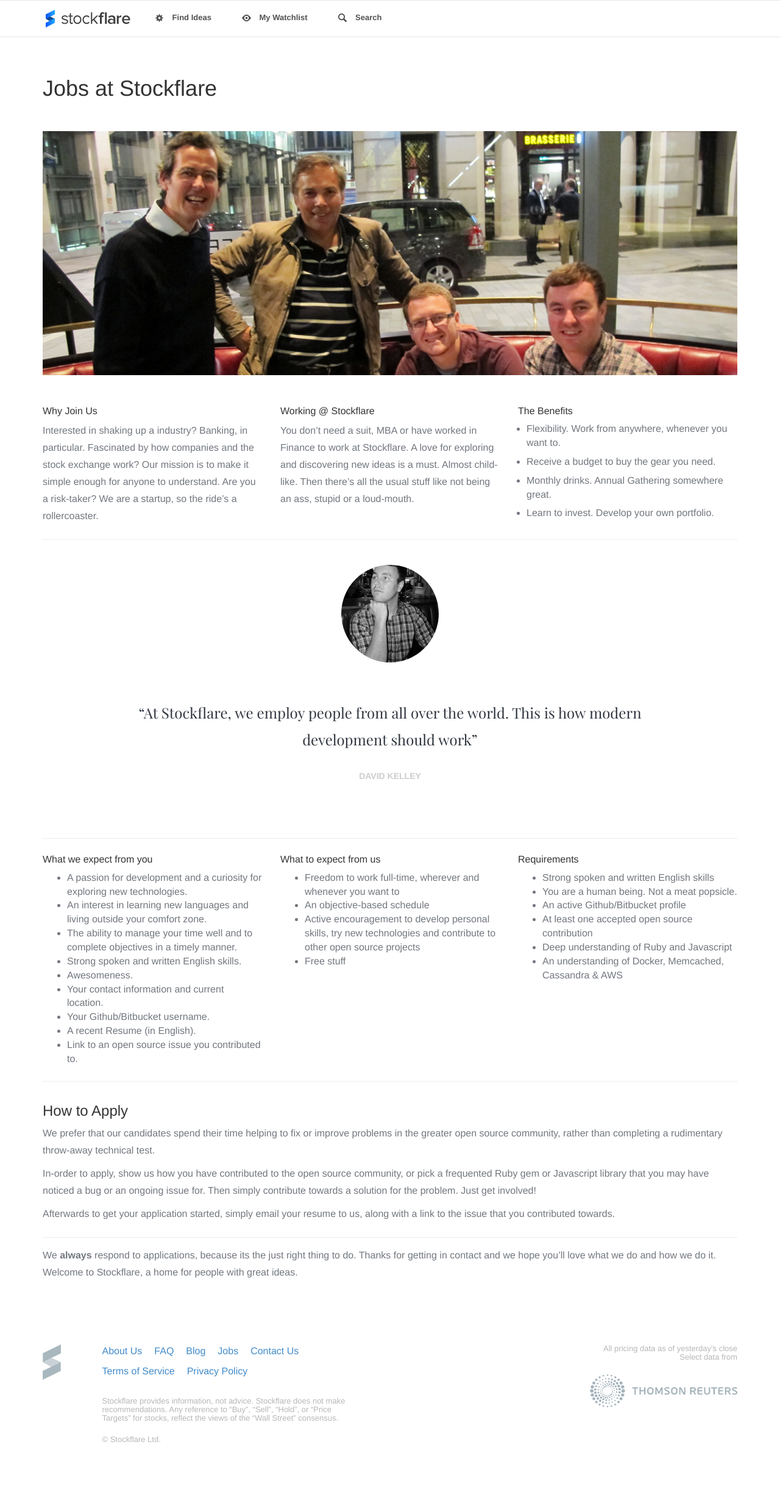
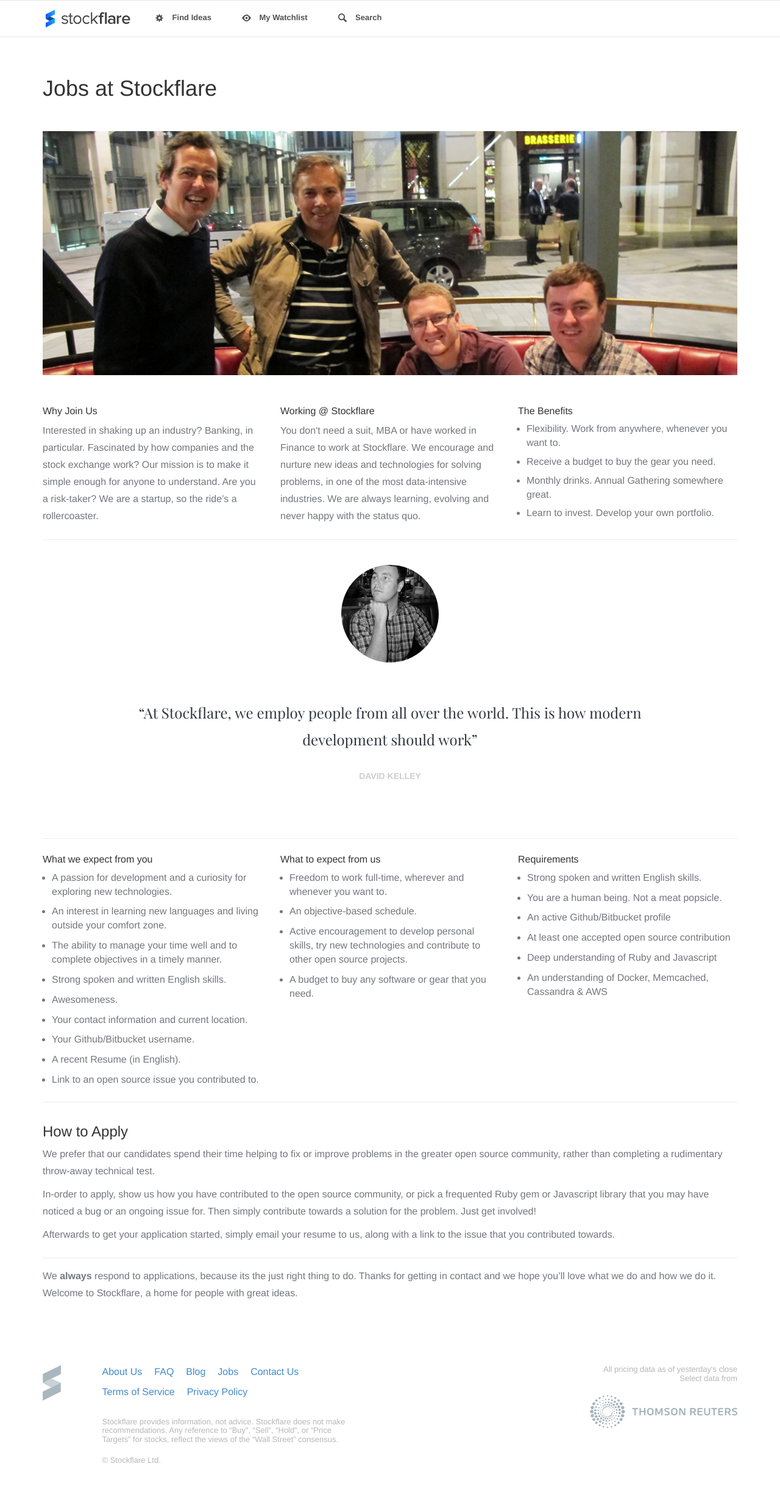
Before and after one commit to Stockflare/pages, a Jekyll site: the page built from jobs/index.markdown, in a window 1280 px wide. Shown: the whole page at 61% size. Built offline with Jekyll 4.4.1, drawn with Linux system fonts in a browser that asks for light colours; nearby versions of some CDN libraries; before the commit the page ends 2407 px from its top, so only the background shows below that.

Commit message:
Alterations to Contact page and Jobs page [#78392962]

```diff
--- a/css/main.css
+++ b/css/main.css
@@ -176,7 +176,7 @@
   margin-bottom: 20px;
 }
 
-.about header {
+.about header, .contact header {
   display: none;
 }
 
@@ -264,6 +264,18 @@
   height: auto;
   display: block;
   margin: auto;
+}
+
+.jobs .requirements {
+  padding-left: 15px;
+}
+
+.jobs .requirements li {
+  margin-top: 10px;
+}
+
+.jobs .requirements li:first-child {
+  margin-top: 0px;
 }
 
 .about th
--- a/jobs/index.markdown
+++ b/jobs/index.markdown
@@ -13,12 +13,12 @@
 
   <div class="col-md-4">
     <h5>Why Join Us</h5>
-    <p>Interested in shaking up a industry? Banking, in particular. Fascinated by how companies and the stock exchange work? Our mission is to make it simple enough for anyone to understand. Are you a risk-taker? We are a startup, so the ride’s a rollercoaster.</p>
+    <p>Interested in shaking up an industry? Banking, in particular. Fascinated by how companies and the stock exchange work? Our mission is to make it simple enough for anyone to understand. Are you a risk-taker? We are a startup, so the ride’s a rollercoaster.</p>
   </div>
 
   <div class="col-md-4">
     <h5>Working @ Stockflare</h5>
-    <p>You don’t need a suit, MBA or have worked in Finance to work at Stockflare. A love for exploring and discovering new ideas is a must. Almost child-like. Then there’s all the usual stuff like not being an ass, stupid or a loud-mouth.</p>
+    <p>You don't need a suit, MBA or have worked in Finance to work at Stockflare. We encourage and nurture new ideas and technologies for solving problems, in one of the most data-intensive industries. We are always learning, evolving and never happy with the status quo.</p>
   </div>
 
   <div class="col-md-4">
@@ -43,7 +43,7 @@
 
   <div class="col-md-4">
     <h5>What we expect from you</h5>
-    <ul>
+    <ul class="requirements">
       <li>A passion for development and a curiosity for exploring new technologies.</li>
       <li>An interest in learning new languages and living outside your comfort zone.</li>
       <li>The ability to manage your time well and to complete objectives in a timely manner.</li>
@@ -58,18 +58,18 @@
 
   <div class="col-md-4">
     <h5>What to expect from us</h5>
-    <ul>
-      <li>Freedom to work full-time, wherever and whenever you want to</li>
-      <li>An objective-based schedule</li>
-      <li>Active encouragement to develop personal skills, try new technologies and contribute to other open source projects</li>
-      <li>Free stuff</li>
+    <ul class="requirements">
+      <li>Freedom to work full-time, wherever and whenever you want to.</li>
+      <li>An objective-based schedule.</li>
+      <li>Active encouragement to develop personal skills, try new technologies and contribute to other open source projects.</li>
+      <li>A budget to buy any software or gear that you need.</li>
     </ul>
   </div>
 
   <div class="col-md-4">
     <h5>Requirements</h5>
-    <ul>
-      <li>Strong spoken and written English skills</li>
+    <ul class="requirements">
+      <li>Strong spoken and written English skills.</li>
       <li>You are a human being. Not a meat popsicle.</li>
       <li>An active Github/Bitbucket profile</li>
       <li>At least one accepted open source contribution</li>
```
Also changed, not shown: contact/index.markdown (+4 -4 lines).
